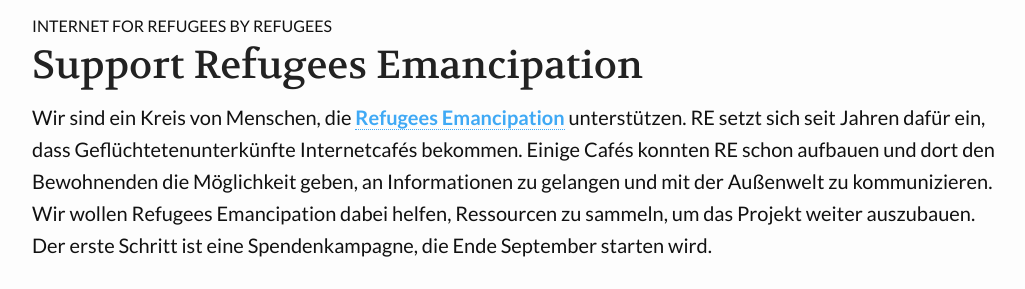
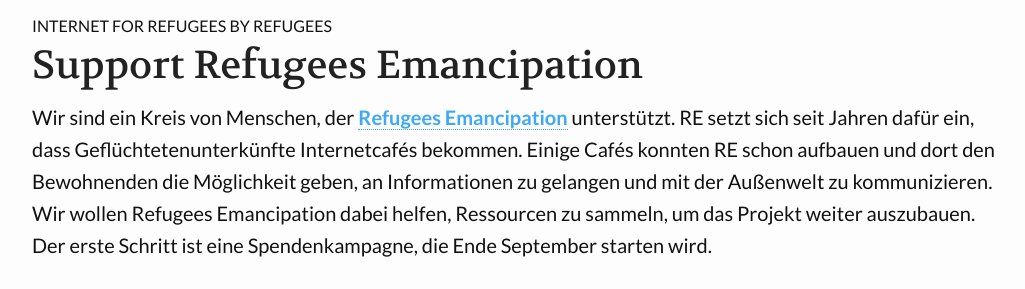
Before and after one commit to refugee-emancipation/crowd-funding, a Jekyll site: the page built from index.md, in a window 1280 px wide and 900 px high, cut to the strip 234-523 px from the top of the window. Shown: the whole strip, without its empty margins (123-1148 px from the left). Built offline with Jekyll 4.4.1, drawn with Linux system fonts in a browser that asks for light colours; comment, search, counter and statistics services are not loaded.

Commit message:
Fix typo in teaser

```diff
--- a/index.md
+++ b/index.md
@@ -8,7 +8,7 @@
 
 title: "Support Refugees Emancipation"
 
-teaser: "Wir sind ein Kreis von Menschen, die <a href='http://refugeesemancipation.com'>Refugees Emancipation</a> unterstützen. RE setzt sich seit Jahren dafür ein, dass Geflüchtetenunterkünfte Internetcafés bekommen. Einige Cafés konnten RE schon aufbauen und dort den Bewohnenden die Möglichkeit geben, an Informationen zu gelangen und mit der Außenwelt zu kommunizieren.
+teaser: "Wir sind ein Kreis von Menschen, der <a href='http://refugeesemancipation.com'>Refugees Emancipation</a> unterstützt. RE setzt sich seit Jahren dafür ein, dass Geflüchtetenunterkünfte Internetcafés bekommen. Einige Cafés konnten RE schon aufbauen und dort den Bewohnenden die Möglichkeit geben, an Informationen zu gelangen und mit der Außenwelt zu kommunizieren.
 Wir wollen Refugees Emancipation dabei helfen, Ressourcen zu sammeln, um das Projekt weiter auszubauen. Der erste Schritt ist eine Spendenkampagne, die Ende September starten wird."
 
 subheadline: "Internet for Refugees by Refugees"
```
